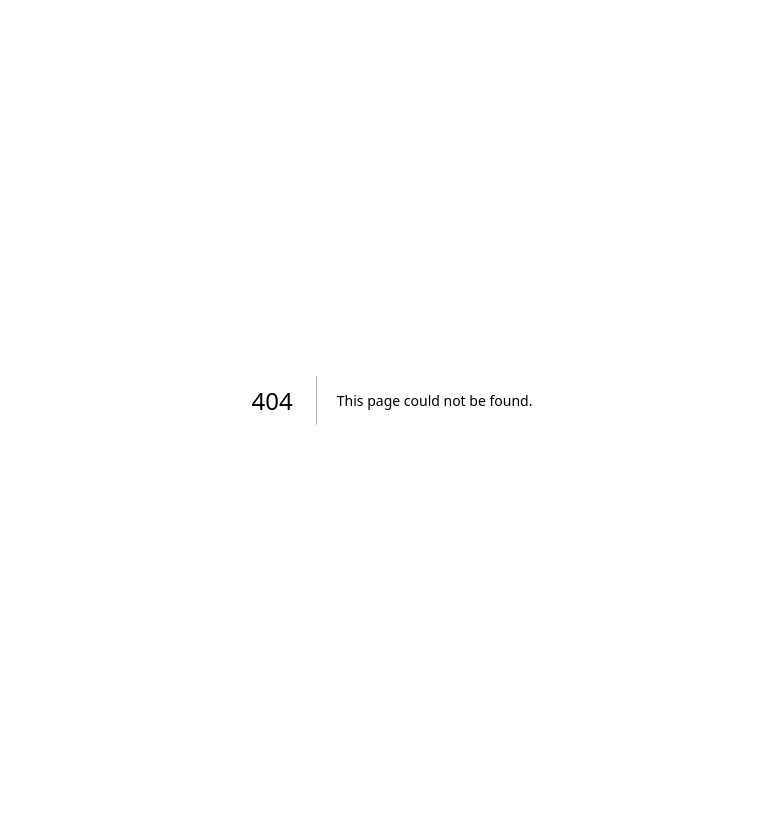
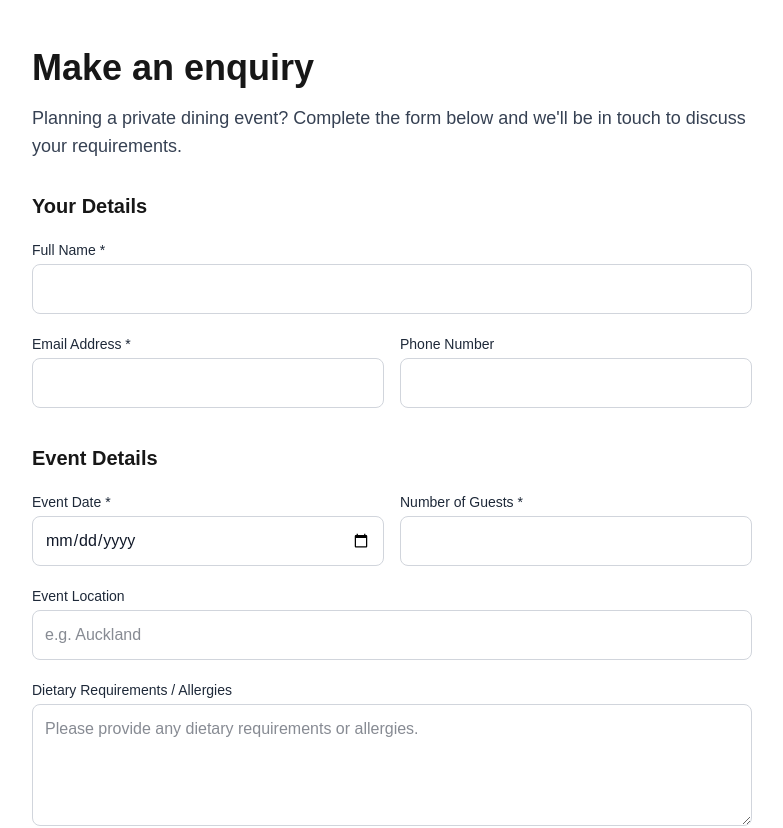
Before and after one commit to GrahamBlackledge/TailoredTaste, a Next.js app in the folder web/: page /contact in a window 1280 px wide. Before the commit this address had no page. Shown: the top 828 px of the page, without its empty margins (248-1031 px from the left). Before the commit the page ends 800 px from the top, so only its background shows below. Built offline with nearby package versions, Linux system fonts and the light colour scheme.

Commit message:
Created contact page

```diff
--- /dev/null
+++ b/web/src/app/contact/page.tsx
@@ -0,0 +1,18 @@
+import EnquiryForm from "@/components/EnquiryForm";
+
+export default function ContactPage() {
+  return (
+    <main className="mx-auto max-w-3xl px-6 py-12">
+        <h1 className="mb-4 text-4xl font-bold"> Make an enquiry</h1>
+
+        <p className="mb-8 text-lg text-gray-700">
+            Planning a private dining event?
+        Complete the form below and we'll be in touch
+        to discuss your requirements.</p>
+
+
+
+        <EnquiryForm />
+    </main>
+  );
+}
```
